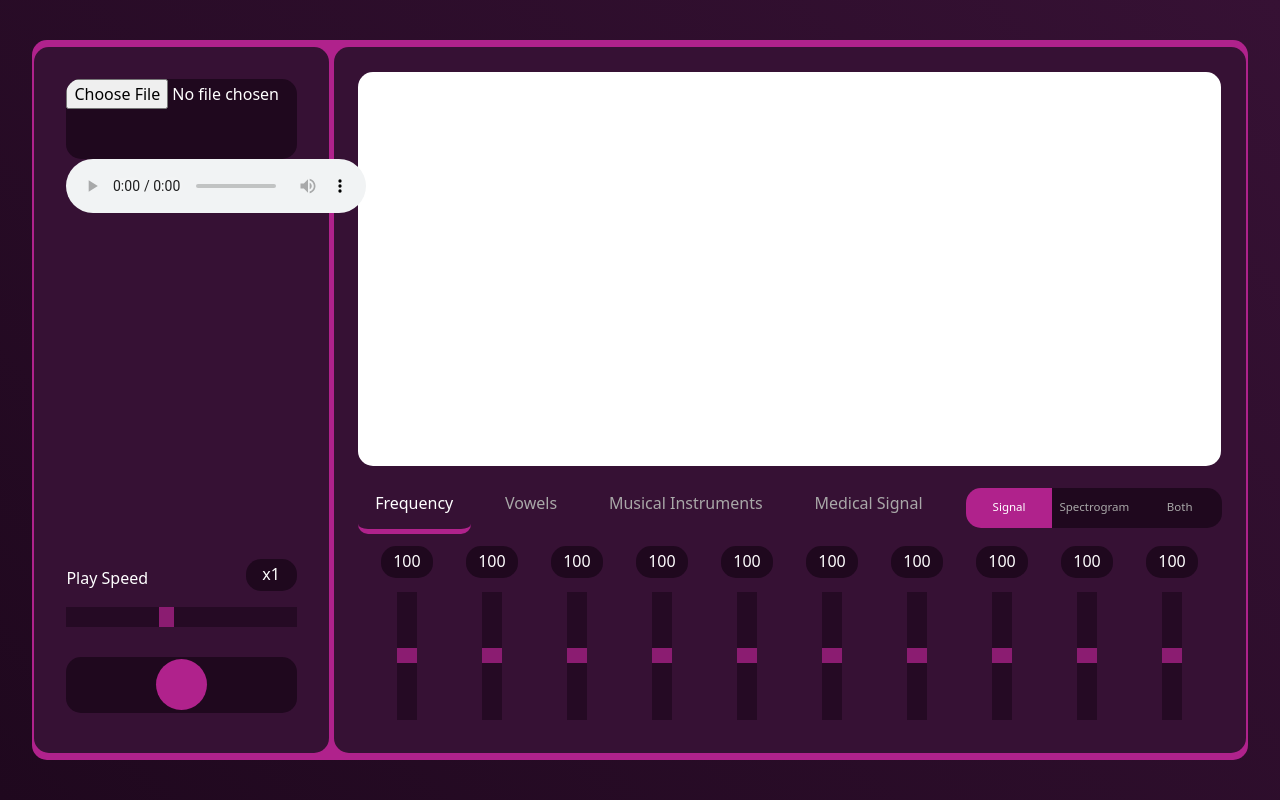
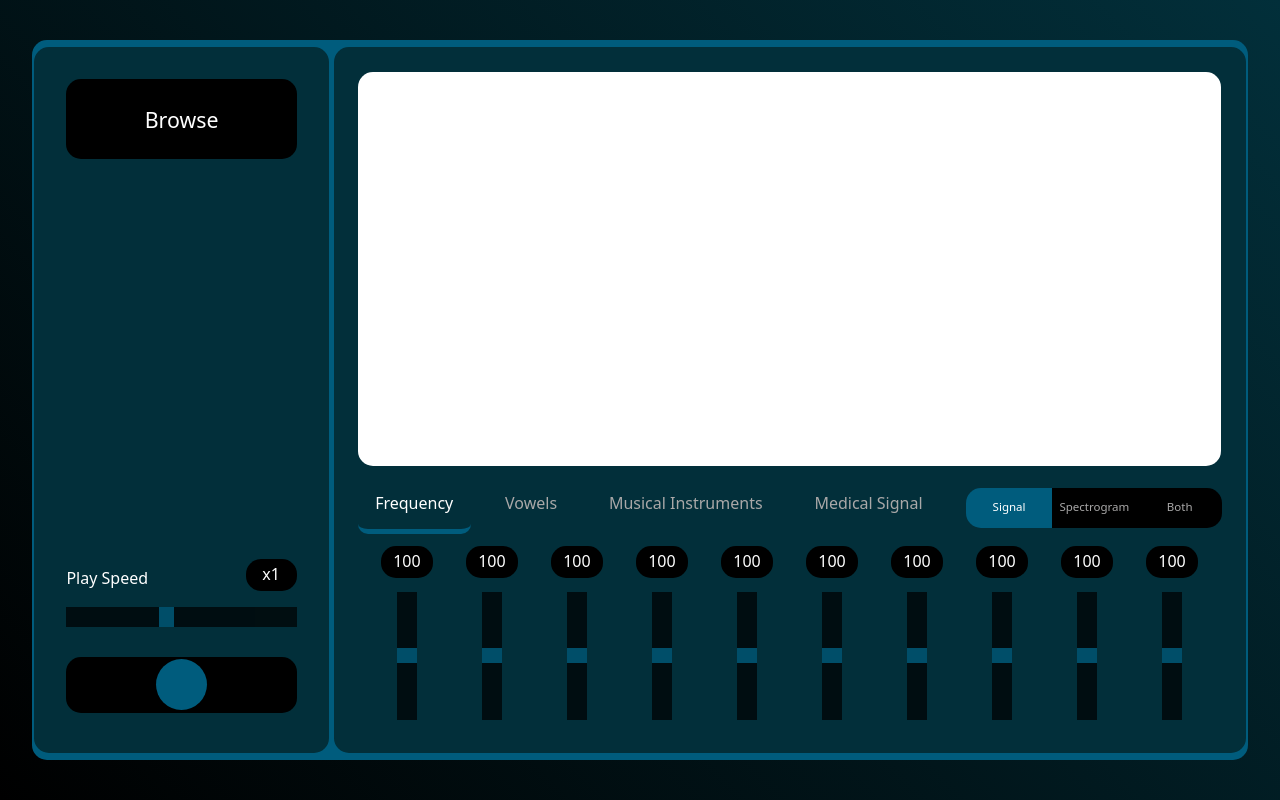
Before and after one commit to YousefKadry/DSP_Task2_Team00, a Flask app: page / in a window 1280 px wide. Run offline with Flask 2, Linux system fonts and the light colour scheme; some libraries are stand-ins or nearby versions; some web fonts are replaced.

Commit message:
UI is Done

```diff
--- a/Equalizer/mainRoute.py
+++ b/Equalizer/mainRoute.py
@@ -1,7 +1,16 @@
 from Equalizer import app
-from flask import render_template
+from flask import render_template, send_file
 
 @app.route('/')
 def main_route():
     audiopath = '../static/assets/upload-edit/edited.wav'
     return render_template('index.html', audiopath=audiopath)
+
+
+@app.route('/audio', methods= ['GET'])
+def get_audio():
+    audiopath = 'static/assets/upload-edit/edited1.wav'
+    return send_file(
+        audiopath,
+        mimetype="audio/wav"
+        )
--- a/Equalizer/static/css/index.css
+++ b/Equalizer/static/css/index.css
@@ -1,9 +1,9 @@
 :root{
-    --primary-color: #361134;
-    --sec-color: #B0228C;
-    --darkest-color: #1f081e;
-    --hover-color: #520d50;
-    --active-text: white;
+    --primary-color: #022f3a;
+    --sec-color: #005c7d;
+    --darkest-color: #000000;
+    --hover-color: #5ea9f8;
+    --active-text: rgb(255, 255, 255);
     --inactive-text: #a9a8a8;
     --inactive-button: #7d7c7c;
     --border-radius: 15px
@@ -41,18 +41,47 @@ body{
     position: relative;
 }
 
-.control input#play-btn{
+.control input#browse-btn{
     width: 100%;
     height: 10vh;
-    color: var(--active-text);
+    /* color: transparent; */
     background-color: var(--darkest-color);
     border-radius: var(--border-radius);
     transition: 0.3s;
     border: none;
+    cursor: pointer;
 }
 
-.control input#play-btn:hover{
+.control input#browse-btn:hover{
     background-color: var(--hover-color);
+}
+
+.control input#browse-btn::-webkit-file-upload-button {
+    visibility: hidden;
+}
+
+.control input#browse-btn::before {
+    content: 'Browse';
+    color: var(--active-text);
+    display: inline-block;
+    /* background: -webkit-linear-gradient(top, #f9f9f9, #e3e3e3);
+    border: 1px solid #999; */
+    border-radius: 3px;
+    padding: 5px 8px;
+    outline: none;
+    white-space: nowrap;
+    -webkit-user-select: none;
+    cursor: pointer;
+    /* text-shadow: 1px 1px #fff; */
+    font-weight: 400;
+    font-size: 16pt;
+    display: flex;
+    justify-content: center;
+    line-height: 3.4;
+}
+
+.control input#browse-btn::before:hover{
+    color:var(--sec-color) !important;
 }
 
 .buttons{
--- a/Equalizer/templates/index.html
+++ b/Equalizer/templates/index.html
@@ -17,11 +17,12 @@
     <div class="container">
         <div class="control">
             <form id="upload-file" method="post" enctype="multipart/form-data">
-                <input type="file" id="play-btn" value="Browse" class="browse" name="file">
+
+                <input type="file" id="browse-btn" value="Browse" class="browse" name="file" label="Browse">
                 <!-- <button type="submit" hidden id="submit"></button> -->
             </form>
             <!-- <audio id="audio" src="./Equalizer/static/assets/test.wav"></audio> -->
-            <audio controls id="audio">
+            <audio controls hidden id="audio" >
                 <!-- <source src="horse.ogg" type="audio/ogg"> -->
                 <source  type="audio/wav">
             </audio>
@@ -41,7 +42,7 @@
                     <h6>Play Speed</h6>
                     <div class="slider-value">x1</div>
                 </div>
-                <input type="range" min="0.25" max="2" value="1" step="0.25" class="speed-slider">
+                <input type="range" min="0.25" max="2" value="1" step="0.25" class="speed-slider" id="speedControl">
             </div>
 
         </div>
```
Also changed, not shown: Equalizer/frequancy.py (+7 -5 lines), Equalizer/static/js/main.js (+22 -8 lines), Equalizer/static/js/utilites.js (+89 -22 lines), 6 other files.
